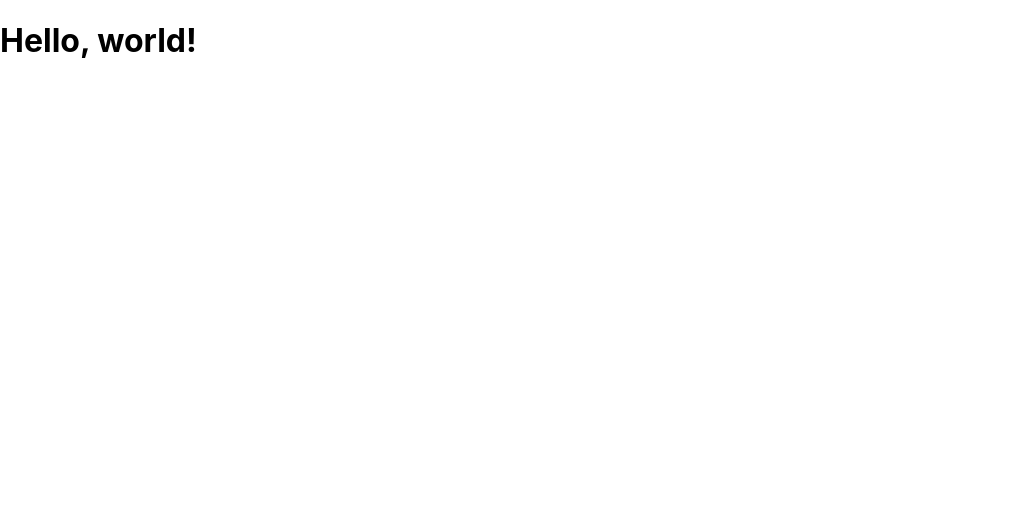
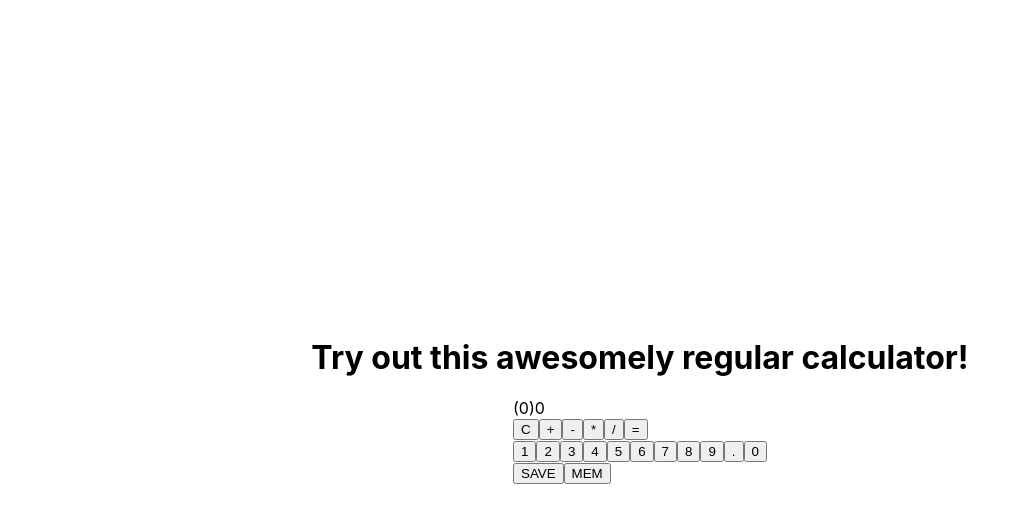
Before and after one commit to dorimusz/calculator-app, a React (Create React App) app in the folder frontend/: page / in a window 1280 px wide. Shown: the top 522 px of the page, without its empty margins (0-1027 px from the left). Built offline with nearby package versions, Linux system fonts and the light colour scheme.

Commit message:
calculator component

```diff
--- a/frontend/src/App.css
+++ b/frontend/src/App.css
@@ -1,3 +1,8 @@
-.App {
-  text-align: center;
+.container {
+  min-height: 100vh;
+
+  display: flex;
+  flex-direction: column;
+  align-items: center;
+  justify-content: center;
 }
--- a/frontend/src/App.js
+++ b/frontend/src/App.jsx
@@ -1,10 +1,12 @@
 import './App.css';
 import http from 'axios'
+import Calculator from './components/Calculator';
 
 function App() {
   return (
     <div className="container">
-      <h1>Hello, world!</h1>
+      <h1>Try out this awesomely regular calculator!</h1>
+      <Calculator />
     </div>
   );
 }
--- /dev/null
+++ b/frontend/src/components/Calculator.jsx
@@ -0,0 +1,43 @@
+import React from 'react'
+
+const Calculator = () => {
+    const createNumbers = () => {
+        const numbers = [];
+
+        for (let i = 1; i < 10; i++) {
+            numbers.push(<button key={i}>{i}</button>)
+        }
+
+        return numbers;
+    }
+    return (
+        <div className='calculator'>
+            <div className='display'>
+                <span className='displayOnTheGo'>(0)</span>0
+            </div>
+
+            <div className='operators'>
+                <button>C</button>
+                <button>+</button>
+                <button>-</button>
+                <button>*</button>
+                <button>/</button>
+                <button>=</button>
+            </div>
+
+            <div className='numbers'>
+                {createNumbers()}
+                <button className='decimal'>.</button>
+                <button>0</button>
+            </div>
+
+            <div className='calcMemory'>
+                <button>SAVE</button>
+                <button>MEM</button>
+            </div>
+
+        </div>
+    )
+}
+
+export default Calculator
```
Also changed, not shown: frontend/src/index.css (line endings or trailing spaces).
